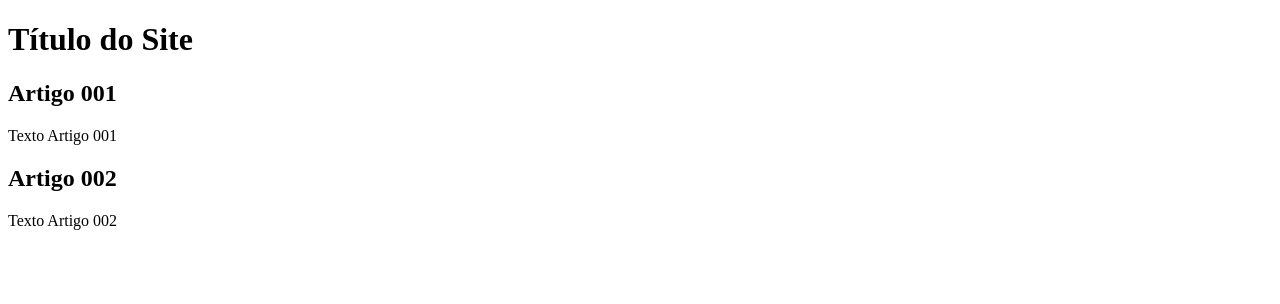
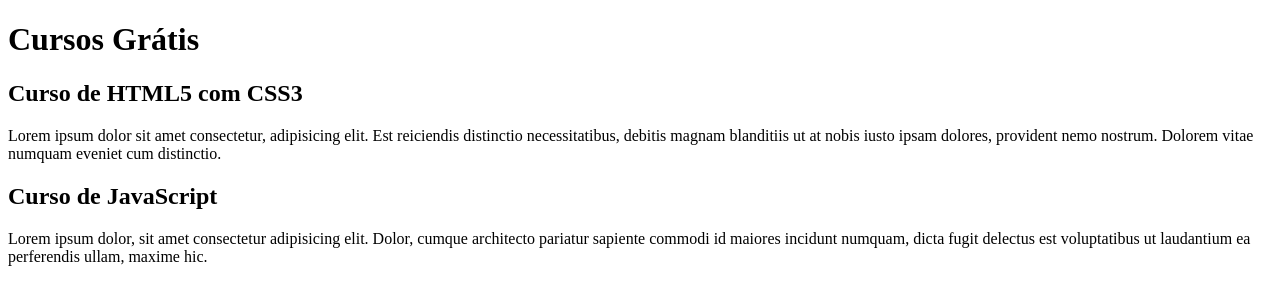
Before and after one commit to Foxyn007/projeto-site, a plain HTML site: page index.html in a window 1280 px wide. Drawn offline with Linux system fonts and the light colour scheme.

Commit message:
comecei a escrever o conteúdo

```diff
--- a/index.html
+++ b/index.html
@@ -8,15 +8,15 @@
 <body>
     <main>
         <header>
-            <h1>Título do Site</h1>
+            <h1>Cursos Grátis</h1>
         </header>
         <article>
-            <h2>Artigo 001 </h2>
-            <p>Texto Artigo 001</p>
+            <h2>Curso de HTML5 com CSS3</h2>
+            <p>Lorem ipsum dolor sit amet consectetur, adipisicing elit. Est reiciendis distinctio necessitatibus, debitis magnam blanditiis ut at nobis iusto ipsam dolores, provident nemo nostrum. Dolorem vitae numquam eveniet cum distinctio.</p>
         </article>
         <article>
-            <h2>Artigo 002</h2>
-            <p>Texto Artigo 002</p>
+            <h2>Curso de JavaScript</h2>
+            <p>Lorem ipsum dolor, sit amet consectetur adipisicing elit. Dolor, cumque architecto pariatur sapiente commodi id maiores incidunt numquam, dicta fugit delectus est voluptatibus ut laudantium ea perferendis ullam, maxime hic.</p>
         </article>
     </main>
 </body>
```
